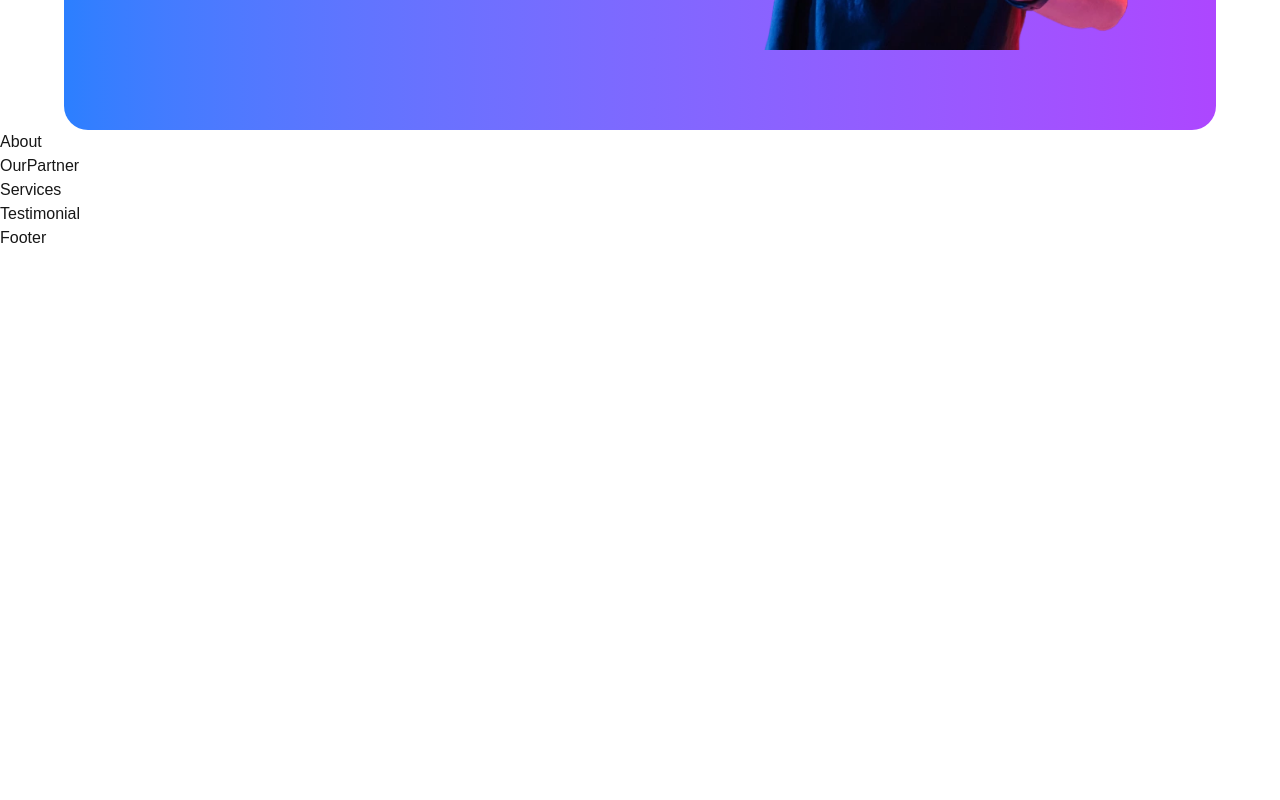
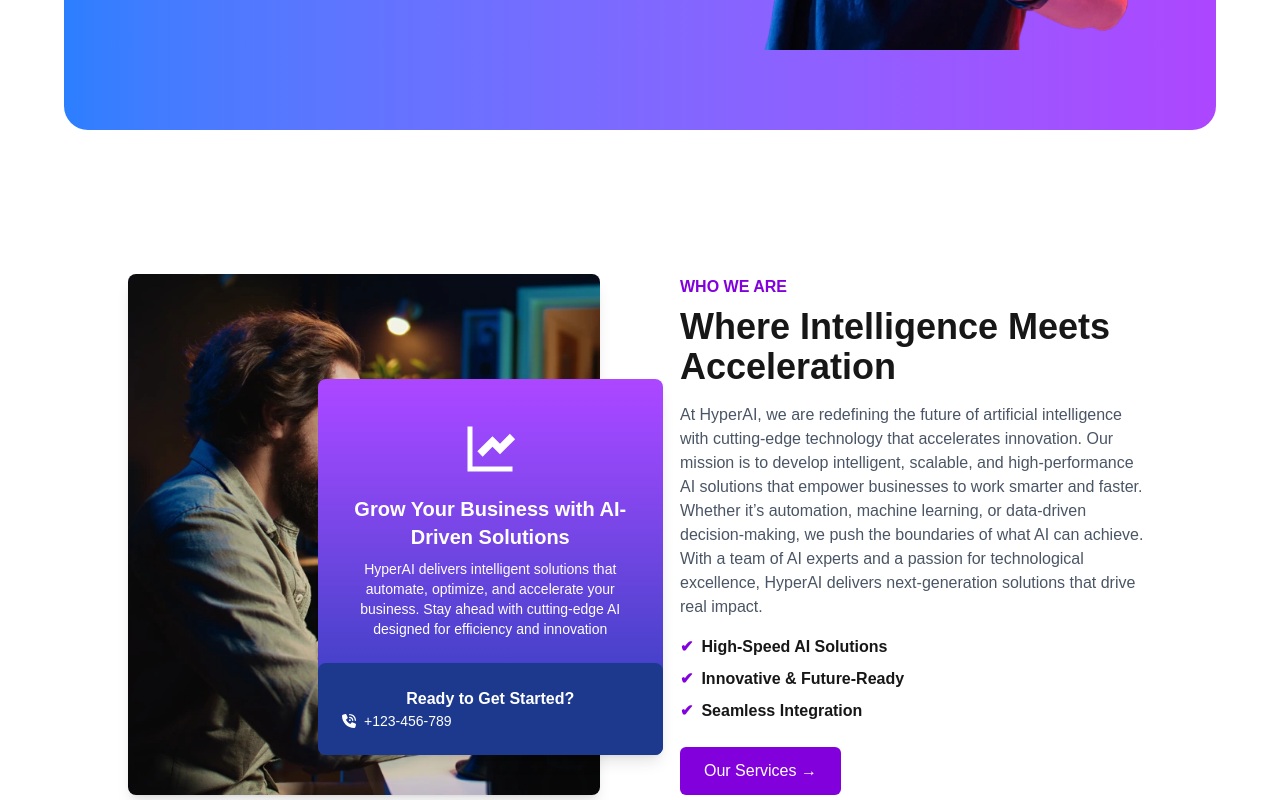
Before and after one commit to imran752310/hyperai-clone-nextjs, a Next.js app: page / in a window 1280 px wide. Shown: the part 720-1520 px from the top of the page. Before the commit the page ends 970 px from the top, so only its background shows below. Built offline with nearby package versions, Linux system fonts and the light colour scheme.

Commit message:
about us

```diff
--- a/components/Home/About/About.tsx
+++ b/components/Home/About/About.tsx
@@ -1,9 +1,43 @@
-import React from 'react'
+import Image from "next/image";
+import { FaPhoneVolume } from "react-icons/fa6";
+import { RiLineChartFill } from "react-icons/ri";
 
 const About = () => {
-  return (
-    <div>About</div>
-  )
-}
+    return (
+      <section className="w-[80%] mx-auto my-20 flex flex-col md:flex-row items-center py-16 gap-20">
+        <div className="relative w-full md:w-1/2">
+          <Image
+            src="/image/howweare.webp"
+            width={500}
+            height={500}
+            alt="AI Developer"
+            className="rounded-lg shadow-lg"
+          />
+          <div className="absolute bottom-10 left-[190px] text-center  bg-gradient-to-t from-blue-800 to-purple-500 text-white  rounded-lg w-[73%] shadow-lg">
+          <div className="p-6">
+          <RiLineChartFill size={60} className="mx-auto m-4" />
+            <h3 className="text-xl font-bold">Grow Your Business with AI-Driven Solutions</h3>
+            <p className="text-sm mt-2">HyperAI delivers intelligent solutions that automate, optimize, and accelerate your business. Stay ahead with cutting-edge AI designed for efficiency and innovation</p>
+          </div>
+            <div className="  bg-blue-900 text-white p-6 rounded-lg">
+              <p className="font-bold">Ready to Get Started?</p>
+              <p className="text-sm flex items-center gap-2"><FaPhoneVolume /> +123-456-789</p>
+            </div>
+          </div>
+        </div>
+        <div className="w-full md:w-1/2">
+          <h2 className="text-purple-700 text-md font-bold">WHO WE ARE</h2>
+          <h1 className="text-4xl font-bold mt-2">Where Intelligence Meets Acceleration</h1>
+          <p className="text-gray-600 mt-4">At HyperAI, we are redefining the future of artificial intelligence with cutting-edge technology that accelerates innovation. Our mission is to develop intelligent, scalable, and high-performance AI solutions that empower businesses to work smarter and faster. Whether it’s automation, machine learning, or data-driven decision-making, we push the boundaries of what AI can achieve. With a team of AI experts and a passion for technological excellence, HyperAI delivers next-generation solutions that drive real impact.</p>
+          <ul className="mt-4 font-semibold space-y-2">
+            <li className="flex items-center gap-2"><span className="text-purple-700">✔</span> High-Speed AI Solutions</li>
+            <li className="flex items-center gap-2"><span className="text-purple-700">✔</span> Innovative & Future-Ready</li>
+            <li className="flex items-center gap-2"><span className="text-purple-700">✔</span> Seamless Integration</li>
+          </ul>
+          <button className="bg-purple-700 text-white px-6 py-3 rounded-md mt-6">Our Services →</button>
+        </div>
+      </section>
+    );
+  };
 
-export default About
+  export default About;
--- a/components/Home/Hero/Hero.tsx
+++ b/components/Home/Hero/Hero.tsx
@@ -16,7 +16,7 @@
                 </p>
 
                 <div className="mt-8 flex flex-col sm:flex-row sm:justify-center lg:justify-start space-y-4 sm:space-y-0 sm:space-x-4">
-                    <button className="bg-purple-700 text-white px-6 flex items-center rounded-sm hover:bg-purple-800 hover:text-white transition hover:animate-pulse">Get a Started
+                    <button className="cursor-pointer bg-purple-700 text-white px-6 flex items-center rounded-sm hover:bg-purple-800 hover:text-white transition hover:animate-pulse">Get a Started
                         <GoArrowUpRight />
                     </button>
                     <a href="#" className="flex items-center text-red border-2 border-white p-5 rounded-full hover:bg-white hover:text-purple-700 transition hover:animate-pulse hover:shadow-slate-100">
```
